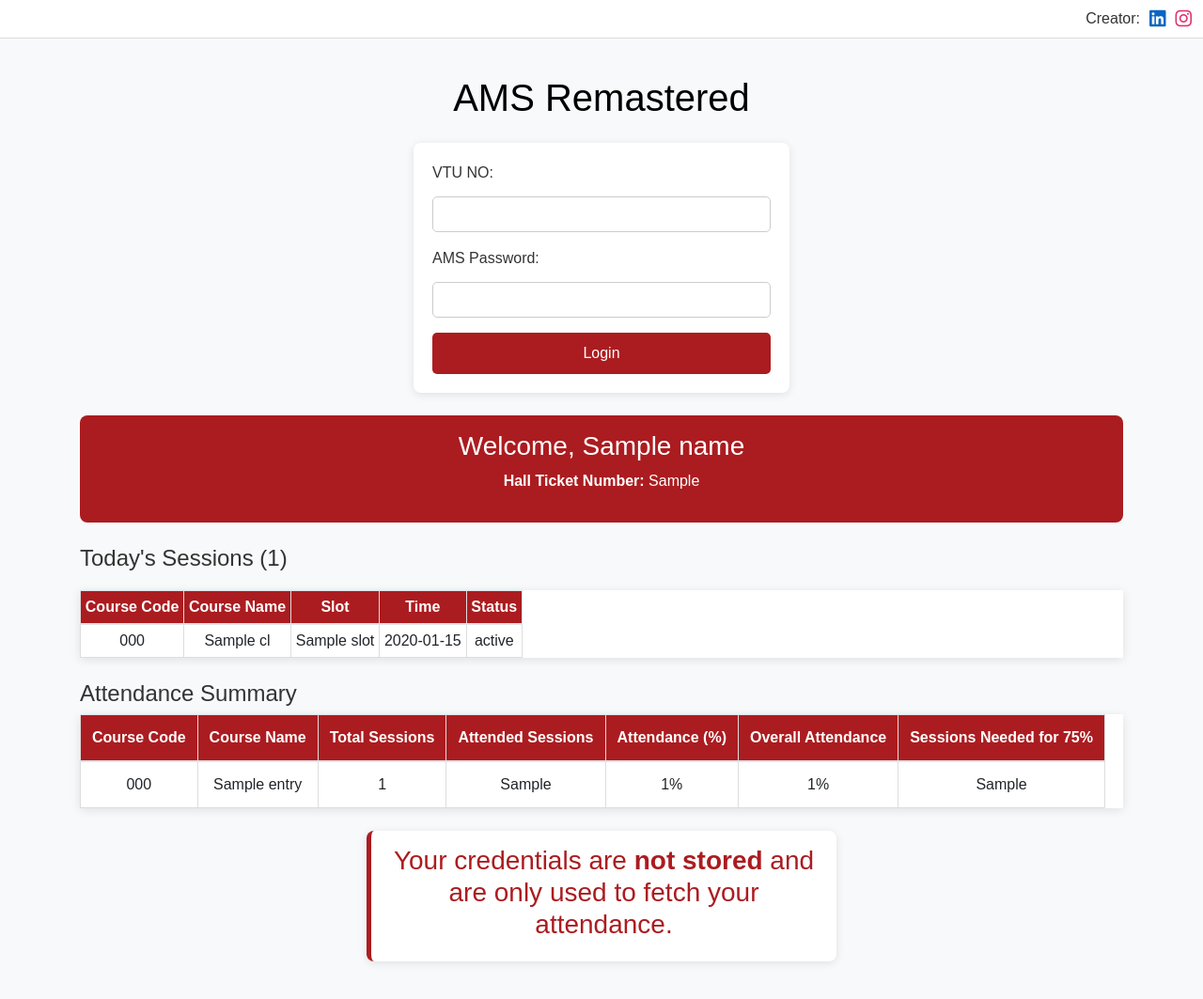
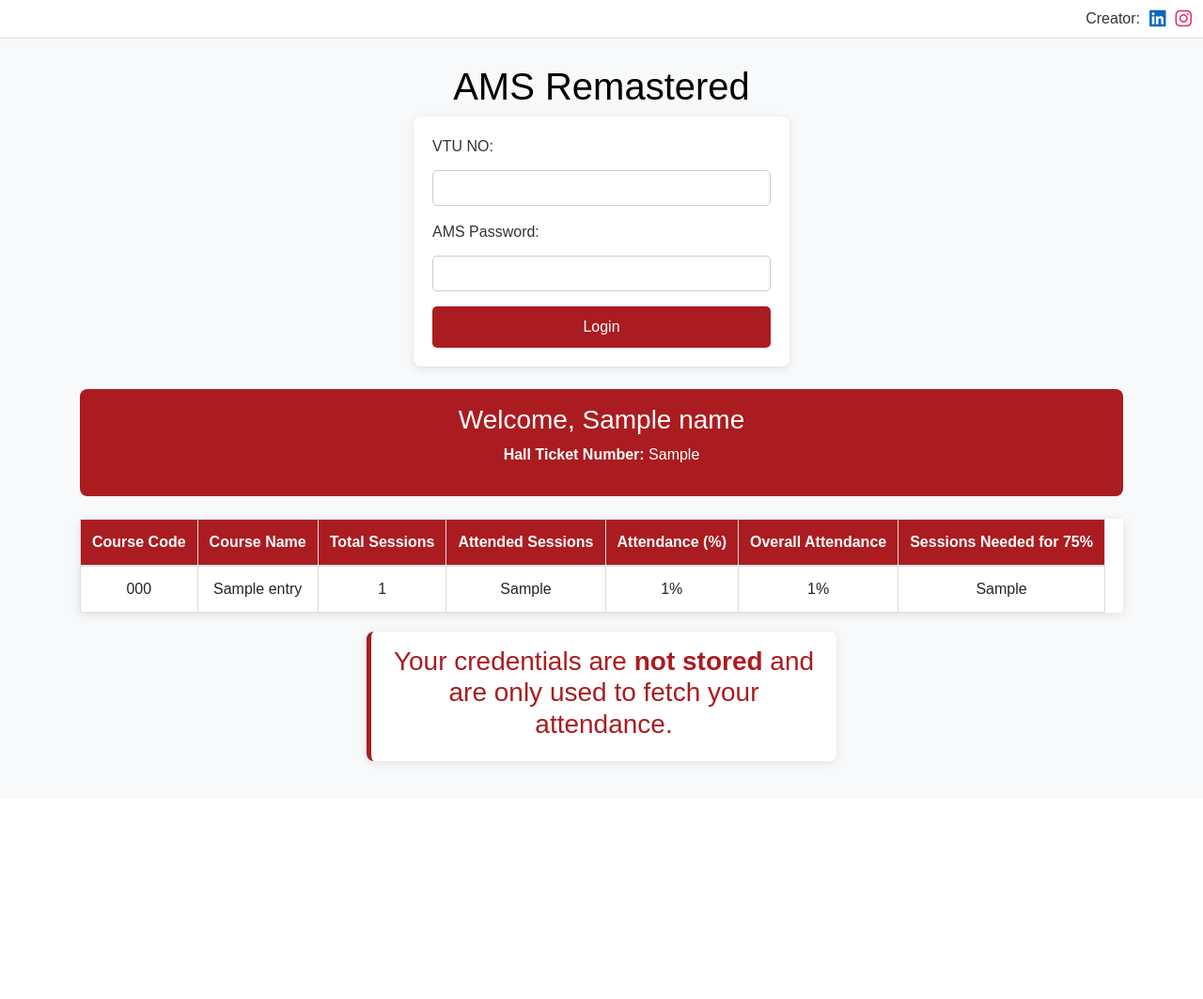
Before and after one commit to revanth-ch/ams-remastered, a Flask app: template website/templates/index.html in a window 1280 px wide. Shown: the whole page at 94% size. After the commit the page ends 815 px from the top, so only its background shows below. Run offline with Flask 3, Linux system fonts and the light colour scheme; the template is opened without the code that fills it: most values are stand-ins (such as "Sample title", 1, 10 or a date in 2020); some libraries are stand-ins or nearby versions.

Commit message:
Update index.html

```diff
--- a/website/templates/index.html
+++ b/website/templates/index.html
@@ -17,27 +17,38 @@
       gtag('config', 'G-4MTXMKGPTX');
     </script>
 
-  <!-- Font Awesome -->
+    <!-- Font Awesome (for social icons) -->
     <link rel="stylesheet" href="https://cdnjs.cloudflare.com/ajax/libs/font-awesome/6.5.0/css/all.min.css">
 
     <style>
         .creator-contact {
             position: fixed;
-      top: 0; left: 0;
+            top: 0;
+            left: 0;
             width: 100%;
             background: white;
             padding: 8px 12px;
             border-bottom: 1px solid #ddd;
+            font-weight: 500;
             display: flex;
-      justify-content: flex-end;
             align-items: center;
             gap: 10px;
+            justify-content: flex-end;
             z-index: 10000;
         }
-    .creator-contact a { transition: opacity 0.3s ease; }
-    .creator-contact a:hover { opacity: 0.7; }
-    .container { margin-top: 60px; }
+        .creator-contact a {
+            text-decoration: none;
+            transition: opacity 0.3s ease;
+        }
+        .creator-contact a:hover {
+            opacity: 0.7;
+        }
+        .container {
+            margin-top: 60px;
+        }
     </style>
+    <script async src="https://pagead2.googlesyndication.com/pagead/js/adsbygoogle.js?client=ca-pub-4671777701254736"
+     crossorigin="anonymous"></script>
 </head>
 <body>
     <!-- Creator contact fixed top -->
@@ -51,11 +62,11 @@
         </a>
     </div>
 
-  <div class="container">
-    <h1 class="text-center mt-5">AMS Remastered</h1>
+    <div class="container mt-5">
+        <h1 class="text-center">AMS Remastered</h1>
 
         <!-- Login Form -->
-    <div class="form-container mt-4">
+        <div class="form-container">
             <form method="POST">
                 <div class="form-group">
                     <label for="username">VTU NO:</label>
@@ -77,47 +88,9 @@
         </div>
         {% endif %}
 
-    {% if today_classes %}
-      <!-- Today's Sessions -->
-      <h4 class="mt-4">Today's Sessions ({{ today_classes|length }})</h4>
-      <table class="table table-sm">
-        <thead>
-          <tr>
-            <th>Course Code</th>
-            <th>Course Name</th>
-            <th>Slot</th>
-            <th>Time</th>
-            <th>Status</th>
-          </tr>
-        </thead>
-        <tbody>
-          {% for cls in today_classes %}
-          <tr>
-            <td>{{ cls.course_code }}</td>
-            <td>{{ cls.course_name }}</td>
-            <td>{{ cls.slot }}</td>
-            <td>{{ cls.timeslot }}</td>
-            <td>
-              {% if cls.status == 'P' %}
-                <span class="text-success">Present</span>
-              {% elif cls.status == 'A' %}
-                <span class="text-danger">Absent</span>
-              {% else %}
-                {{ cls.status }}
-              {% endif %}
-            </td>
-          </tr>
-          {% endfor %}
-        </tbody>
-      </table>
-    {% else %}
-      <p class="mt-4"><em>No sessions scheduled for today.</em></p>
-    {% endif %}
-
         {% if attendance %}
-      <!-- Attendance Summary Table -->
-      <h4 class="mt-4">Attendance Summary</h4>
-      <table class="table mt-2">
+        <!-- Attendance Table -->
+        <table class="table mt-4">
             <thead>
                 <tr>
                     <th>Course Code</th>
@@ -150,10 +123,10 @@
             </tbody>
         </table>
         {% endif %}
+    </div>
 
-    <div class="security-warning mt-4">
+    <div class="security-warning">
         <h3>Your credentials are <strong>not stored</strong> and are only used to fetch your attendance.</h3>
-    </div>
     </div>
 </body>
 </html>
```
Lines whose indentation alone changed are shown as unchanged.
